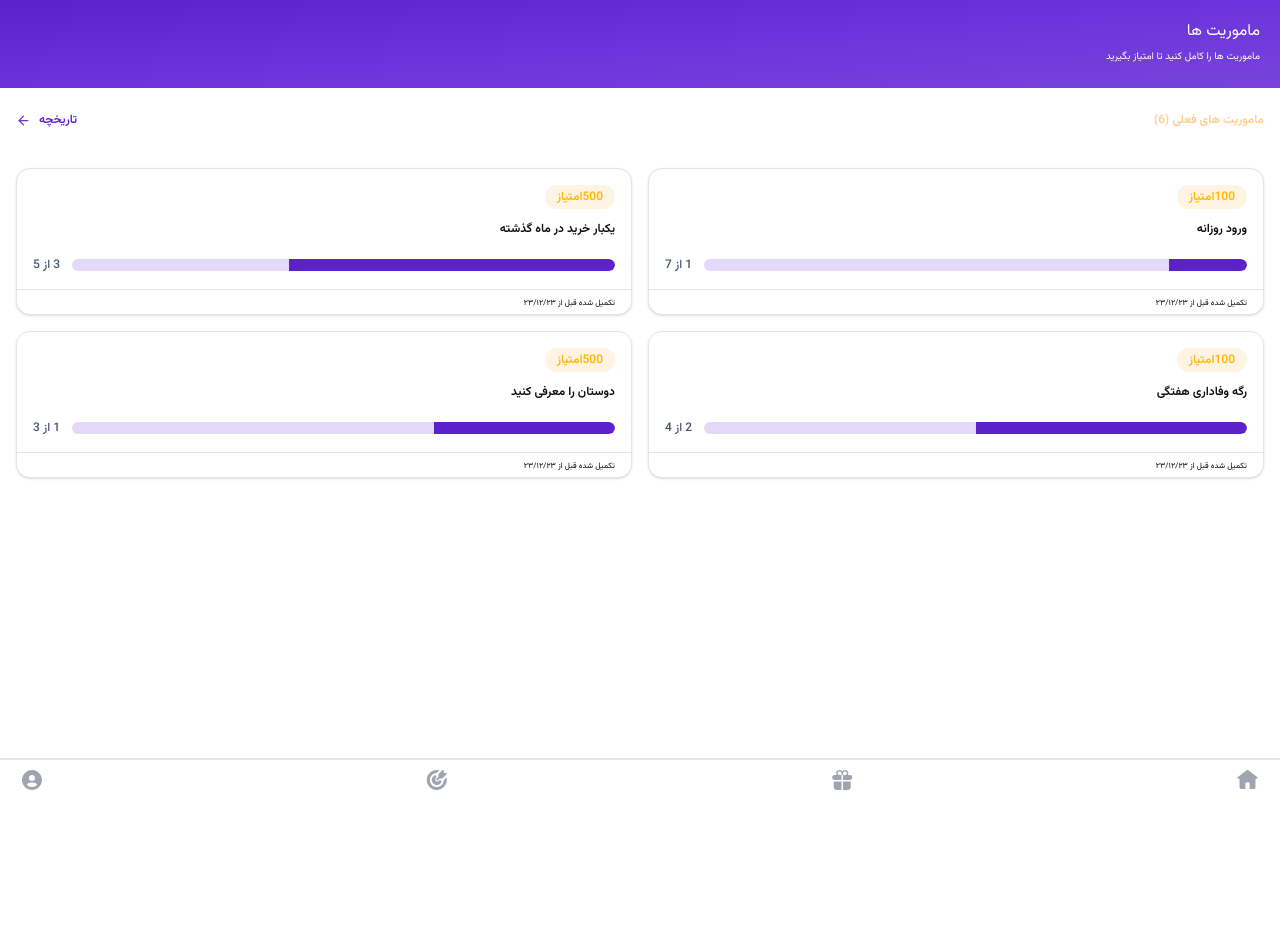
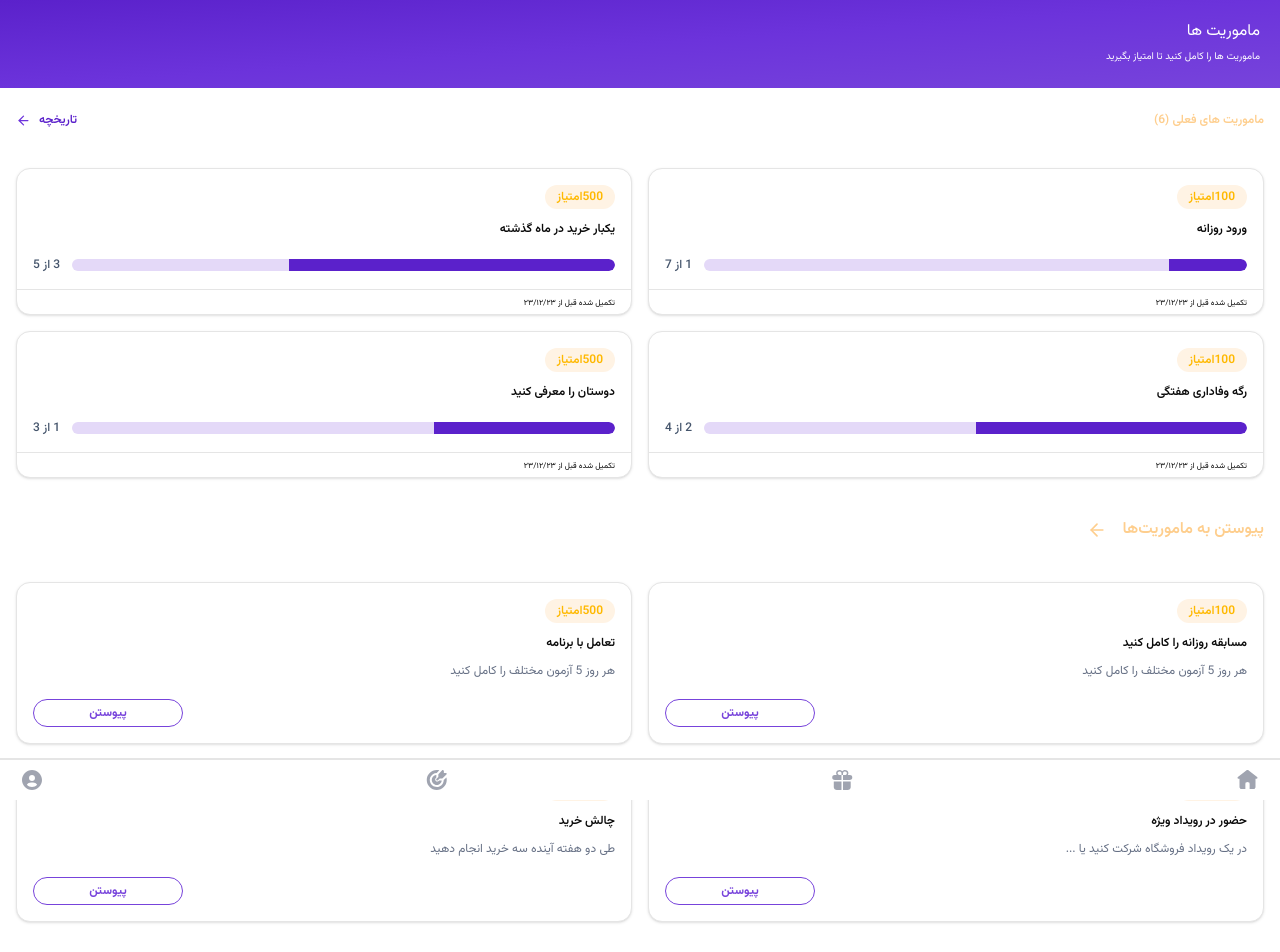
Before and after one commit to mahdimazhabi/club-dashbord, a React (Vite) app: page /mission in a window 1280 px wide. Shown: the top 952 px of the page. Before the commit the page ends 800 px from the top, so only its background shows below. Built offline with nearby package versions, Linux system fonts and the light colour scheme.

Commit message:
edit to ui

```diff
--- a/src/page/mission/components/JoinMissions.tsx
+++ b/src/page/mission/components/JoinMissions.tsx
@@ -1,5 +1,62 @@
+import { ArrowLeft } from "lucide-react";
+import { Card, CardContent } from "@/components/ui/card";
+import { Button } from "@/components/ui/button";
+
 const JoinMissions = () => {
-  return <div>JoinMissions</div>;
+  const DataList = [
+    {
+      point: "100",
+      title: "مسابقه روزانه را کامل کنید",
+      descreption: "هر روز 5 آزمون مختلف را کامل کنید",
+    },
+    {
+      point: "500",
+      title: "تعامل با برنامه",
+      descreption: "هر روز 5 آزمون مختلف را کامل کنید",
+    },
+    {
+      point: "100",
+      title: "حضور در رویداد ویژه",
+      descreption: "در یک رویداد فروشگاه شرکت کنید یا ...",
+    },
+    {
+      point: "500",
+      title: "چالش خرید",
+      descreption: "طی دو هفته آینده سه خرید انجام دهید",
+    },
+  ];
+  return (
+    <div className="mt-10">
+      <div className="flex items-center gap-4">
+        <h1 className="text-secondary-50 font-semibold">
+          پیوستن به ماموریت‌ها
+        </h1>
+        <ArrowLeft size={20} className="text-secondary-50" />
+      </div>
+      <div className="grid grid-cols-2 mt-10 gap-4">
+        {DataList.map((item, index) => (
+          <div key={index}>
+            <Card>
+              <CardContent className="flex flex-col p-4 ">
+                <span className="font-semibold text-xs bg-secondary-20 text-amber-400 w-min px-3 py-1 rounded-2xl">
+                  {item.point}امتیاز
+                </span>
+                <p className="text-xs mt-3 font-semibold">{item.title}</p>
+                <p className="text-xs mt-3 text-neutral-50">
+                  {item.descreption}
+                </p>
+                <div className="flex justify-end mt-5">
+                  <Button variant="secondary" className="h-7 text-xs">
+                    پیوستن
+                  </Button>
+                </div>
+              </CardContent>
+            </Card>
+          </div>
+        ))}
+      </div>
+    </div>
+  );
 };
 
 export default JoinMissions;
--- a/src/shared/components/HeaderReward.tsx
+++ b/src/shared/components/HeaderReward.tsx
@@ -1,5 +1,6 @@
 import { ChevronRightIcon } from "@/assets";
 import { VoucherIcon, PointsIcon } from "@/assets";
+import { ArrowLeft } from "lucide-react";
 const HeaderReward = () => {
   const DataList = [
     { id: 1, title: "   5 کوپن موجود است ", icon: <VoucherIcon /> },
@@ -13,7 +14,10 @@ const HeaderReward = () => {
             <span className="text-white text-2xl font-bold">1.200 </span>
             <span className="text-white text-xs">امتیاز</span>
           </div>
-          <span className="text-white text-xs">جزییات امتیاز</span>
+          <div className="flex items-center gap-2">
+            <span className="text-white text-xs">جزییات امتیاز</span>
+            <ArrowLeft size={15} className="text-secondary-50" />
+          </div>
         </div>
 
         <div>
--- a/src/shared/layout/MissionLayout/MissionLayout.tsx
+++ b/src/shared/layout/MissionLayout/MissionLayout.tsx
@@ -1,12 +1,17 @@
 import Navbar from "@/shared/components/Navbar";
 import HeaderMission from "@/shared/components/HeaderMission";
 import CurrentMission from "@/page/mission/components/CurrentMission";
+import JoinMissions from "@/page/mission/components/JoinMissions";
+
 const MissionLayout = () => {
   return (
-    <div>
+    <div className="flex flex-col min-h-screen">
       <HeaderMission />
-      <main className="flex-1 container mx-auto px-4 py-6 bg-white rounded-t-xl">
-        <CurrentMission />
+      <main className="flex-1 bg-white rounded-t-xl px-4 py-6 pb-16">
+        <div className="container mx-auto">
+          <CurrentMission />
+          <JoinMissions />
+        </div>
       </main>
       <Navbar />
     </div>
```
